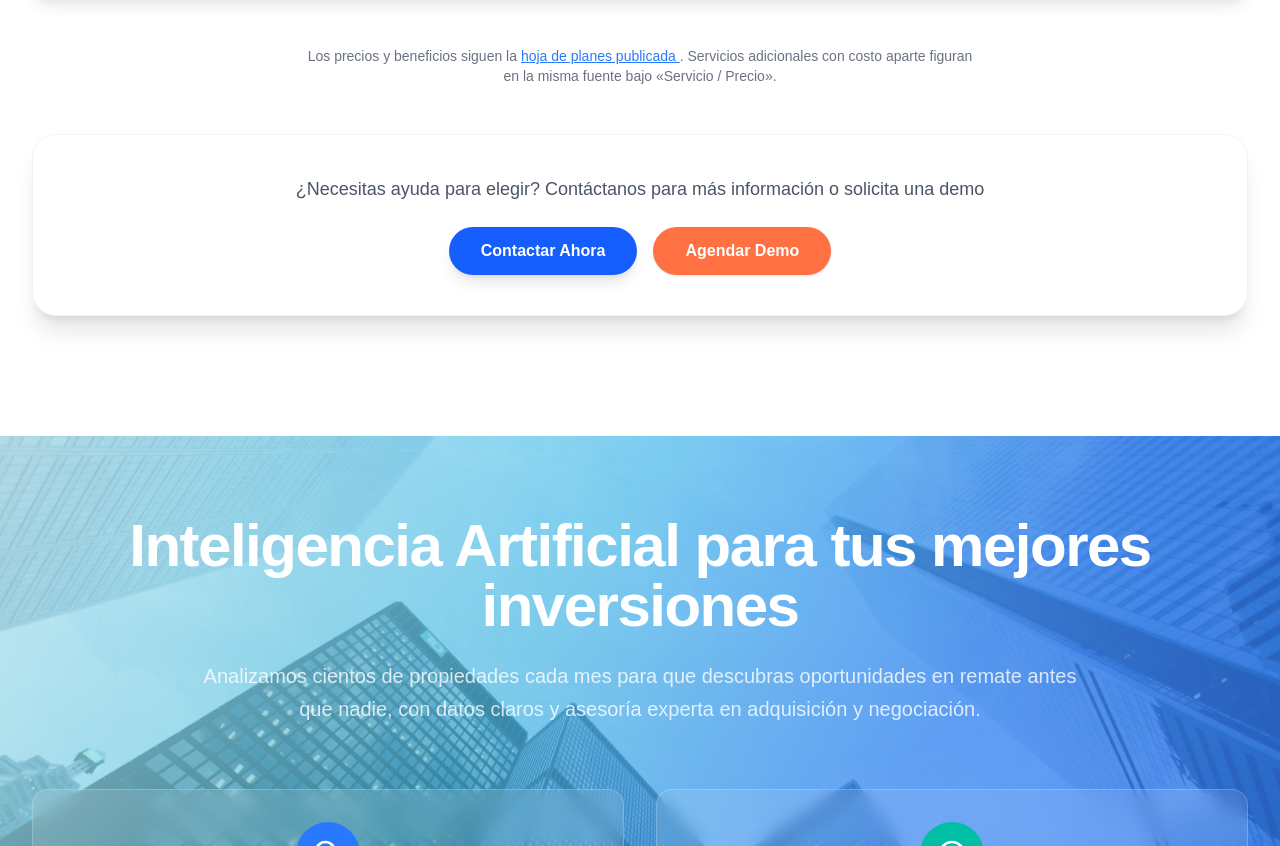
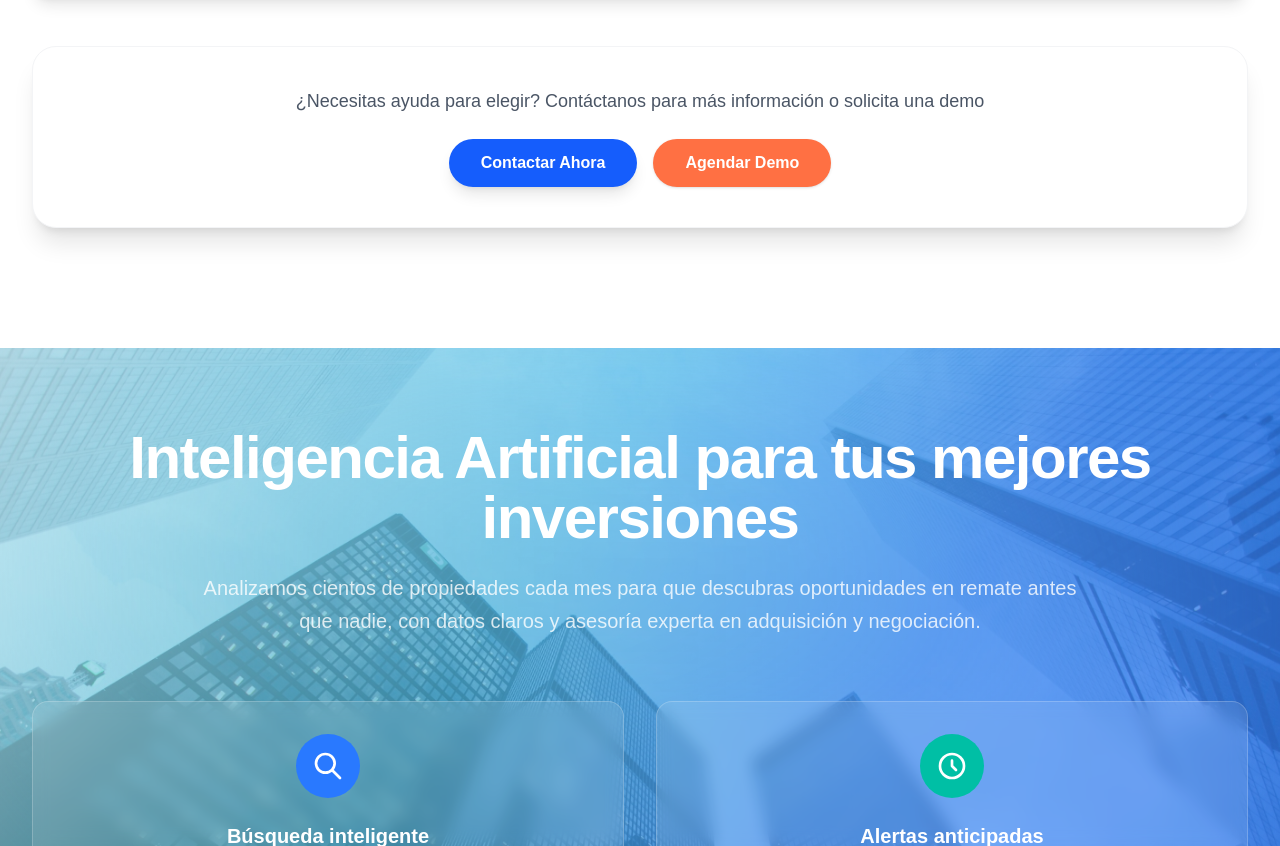
Before and after one commit to Subaxa/landing-page, an Astro site: page / in a window 1280 px wide. Shown: the part 3796-4642 px from the top of the page. Built offline with nearby package versions, Linux system fonts and the light colour scheme; Astro itself is replaced by a stand-in of ours.

Commit message:
remove old message below plans table

```diff
--- a/src/components/letsTalk.astro
+++ b/src/components/letsTalk.astro
@@ -301,20 +301,6 @@ const mobilePlanAccents = [
 				</div>
 			</div>
 
-			<p class="text-gray-500 text-sm text-center max-w-2xl mx-auto">
-				Los precios y beneficios siguen la{' '}
-				<a
-					href="https://docs.google.com/spreadsheets/u/1/d/e/2PACX-1vRAtT81ckUNJpn69QyUmkoL0I24sJynbwTuIYTUa0L9k-Apt1IMyEA9tOnL2x2Kgr0VKNedOivt4BKp/pubhtml?gid=536021436&single=true"
-					class="text-[var(--color-azul-electrico)] underline hover:no-underline"
-					target="_blank"
-					rel="noopener noreferrer"
-				>
-					hoja de planes publicada
-				</a>
-				. Servicios adicionales con costo aparte figuran en la misma fuente bajo
-				«Servicio / Precio».
-			</p>
-
 			<div
 				class="text-center mt-10 mb-10 pt-10 pb-10 bg-white rounded-3xl p-8 relative z-10 w-full shadow-xl border border-gray-100"
 			>
```
